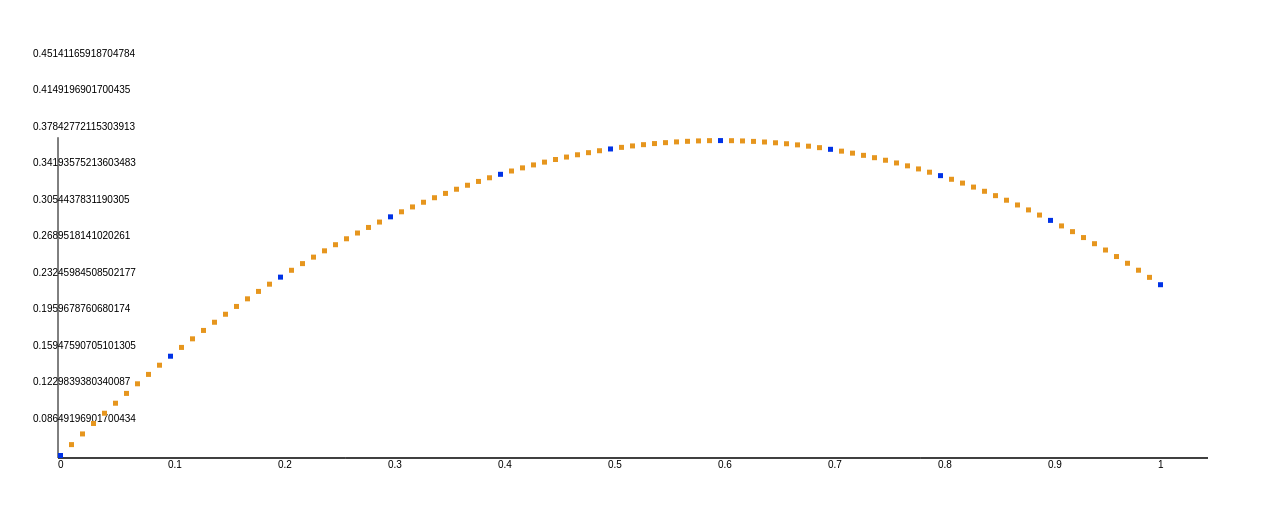
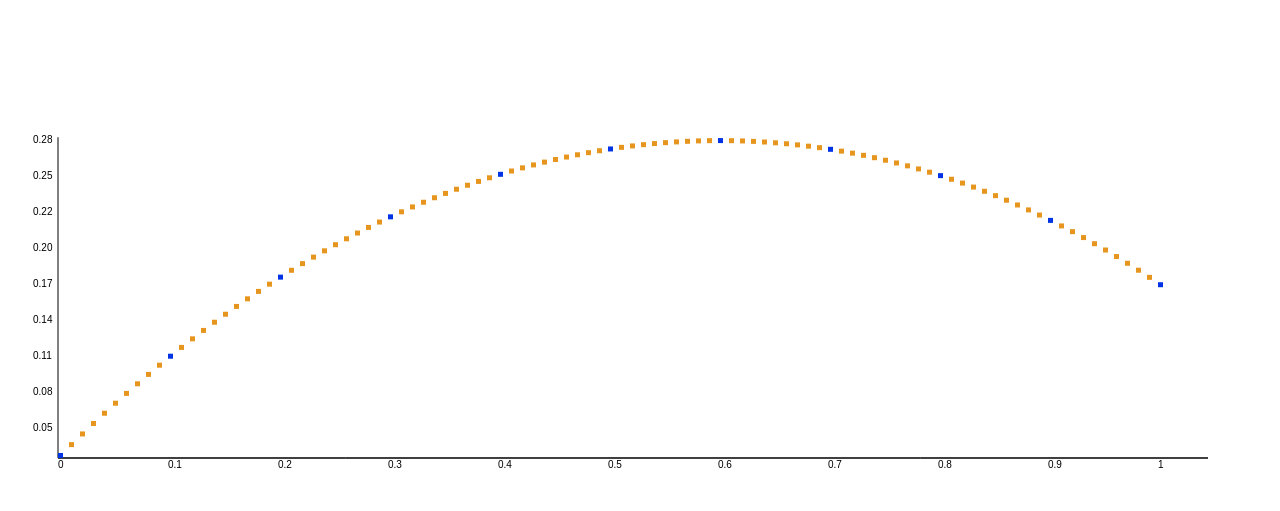
Before and after one commit to Loksli17/FireMathCpline, a plain HTML site: page index.html in a window 1280 px wide. Drawn offline with Linux system fonts and the light colour scheme.

Commit message:
Update index.html

```diff
--- a/index.html
+++ b/index.html
@@ -60,7 +60,6 @@
     ctx.closePath();
 
 
-
     //отметки по x
     for(let i = 0; i <= n; i += 10){
     	ctx.save();
@@ -76,16 +75,51 @@
     	flagCont = false;
 
 
-    let stepY = (maxY * n * cS + off) / 10,
-    	val = off;
+    let stepY = Math.floor((maxY * n * cS + off) / 10),
+    	stepU = maxY / 10;
+    	valY = maxY * n * cS + off,
+    	valU = maxY;
 
-    console.log(maxY * n * cS + off);
+    console.log(maxY * n * cS + off, stepY, stepU);
 
     //отметки по y
-    for(let i = 0; i <= n; i += 10){
-    	val += stepY;
-    	console.log(val);
-    	// flagCont = false;
+    for(let i = 10; i < n; i += 10){
+
+    	ctx.save();
+    	ctx.translate(off - 25, valY);
+    	ctx.rotate(inRad(180));
+    	ctx.scale(-1, 1)
+    	ctx.fillText(valU.toString().substring(0, 4), 0, 0);
+    	ctx.restore();
+
+    	valU -= stepU
+    	valY -= stepY;
+    }
+
+
+	//строим точки
+	for(let i = 0; i <= n; i++){
+		if(!(i % 10)){
+			ctx.fillStyle = 'rgba(0, 50, 230, 1)';
+			us.push(u[i]);
+		}else{
+			ctx.fillStyle = 'rgba(230, 150, 30, 1)';
+		}
+		ctx.fillRect(i * cS + off, u[i] * n * cS + off, 5, 5);
+	}
+
+
+</script>
+
+
+
+
+
+<script type="text/javascript">
+
+	//иной вариант построения ОСИ Y
+
+	// flagCont = false;
     	// var val = u[i].toString();
     	// val = val.substring(0, 4);
 
@@ -105,25 +139,4 @@
     	// 	blackList.push(val);
     	// }
 
-    	ctx.save();
-    	ctx.translate(off - 25, val);
-    	ctx.rotate(inRad(180));
-    	ctx.scale(-1, 1)
-    	ctx.fillText(val / 1000, 0, 0);
-    	ctx.restore();
-    }
-
-
-	//строим точки
-	for(let i = 0; i <= n; i++){
-		if(!(i % 10)){
-			ctx.fillStyle = 'rgba(0, 50, 230, 1)';
-			us.push(u[i]);
-		}else{
-			ctx.fillStyle = 'rgba(230, 150, 30, 1)';
-		}
-		ctx.fillRect(i * cS + off, u[i] * n * cS + off, 5, 5);
-	}
-
-
 </script>
```
